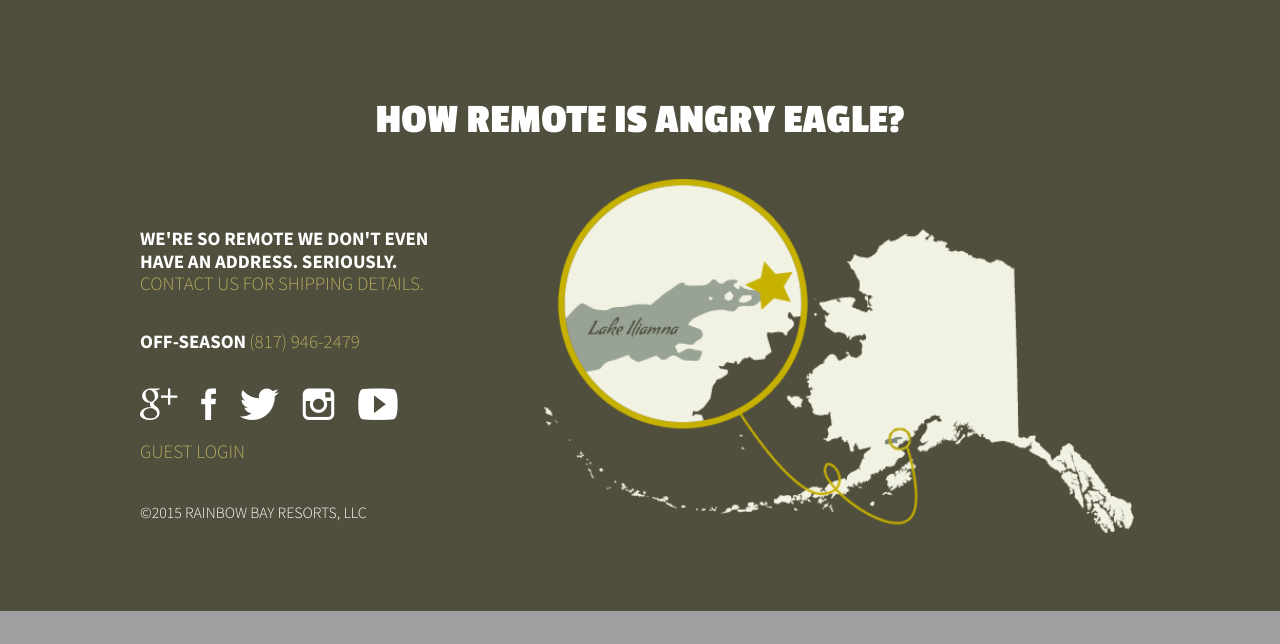
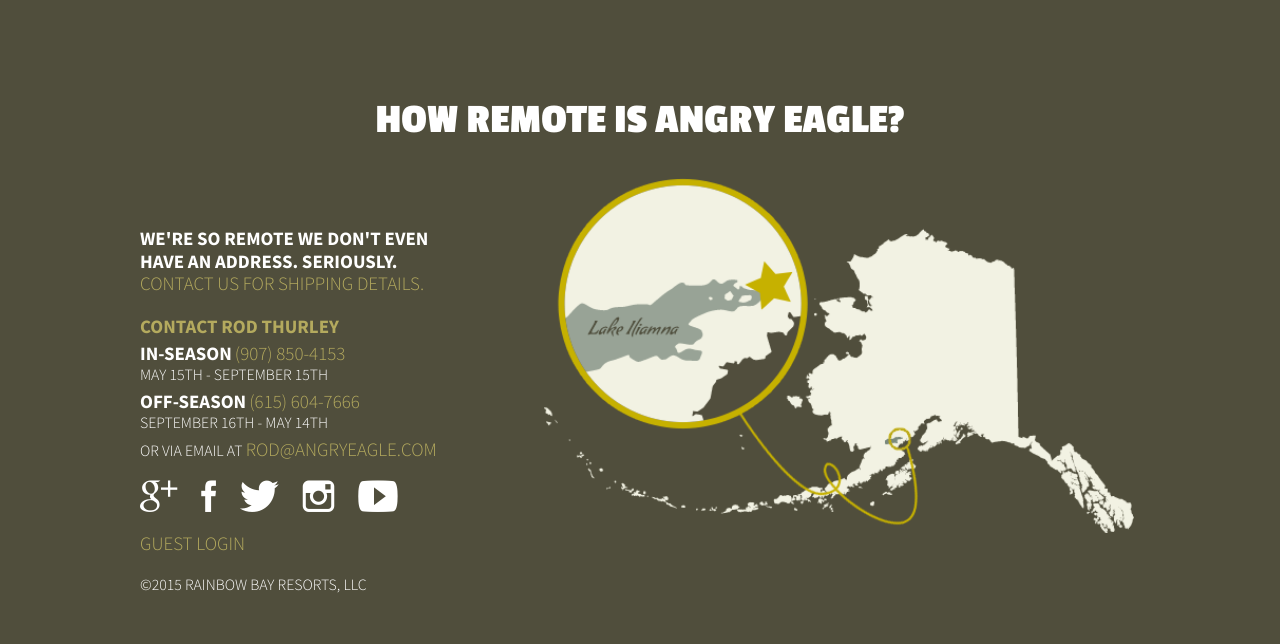
Before and after one commit to lindseyemaddox/rainbow-bay, a PHP site: page /about/staff in a window 1280 px wide. Shown: the part 2159-2803 px from the top of the page. Before the commit the page ends 2770 px from the top, so only its background shows below. Run offline with PHP 8.4, Linux system fonts and the light colour scheme; data that the repository does not hold is empty; some libraries are stand-ins or nearby versions; some web fonts are replaced.

Commit message:
add rod, remove jim

```diff
--- a/_assets/inc/footer.php
+++ b/_assets/inc/footer.php
@@ -9,30 +9,13 @@
 
 					<p class="remote" property="description"><span>We're so remote we don't even have an address. Seriously. </span><a href="/contact">Contact us for shipping details.</a></p>
 
-					<br/>
+					<p style="padding-bottom:5px;color:#b4aa5e;"><span>Contact Rod Thurley</p>
 
-					<?php
-					    $year = date('Y');
-					    $today = date('Y-m-d H:i:s');
-					    $startDate = date('Y-m-d H:i:s', strtotime("June 1, '$year' 12:01am"));
-					    $endDate = date('Y-m-d H:i:s', strtotime("September 30, '$year' 12:00pm"));
+					<p style="padding-bottom:5px;" itemprop="telephone" content="+19078504153"><span>In-Season</span> <a href="tel:19078504153">(907) 850-4153</a><br/>May 15th - September 15th</p>
 
-					    if($today >= $startDate && $today <= $endDate)
-					    {
-					?>
-					      <p itemprop="telephone" content="+19078502235"><span>In-Season</span> <a href="tel:19078502235">(907) 850-2234</a></p>
-					<?php
-					    }
+					<p style="padding-bottom:5px;" itemprop="telephone" content="+16156047666"><span>Off-Season</span> <a href="tel:16156047666">(615) 604-7666</a><br/>September 16th - May 14th</p>
 
-					    if($today >= $startDate)
-					    {
-					?>
-					      <p itemprop="telephone" content="+18179462479"><span>Off-Season</span> <a href="tel:18179462479">(817) 946-2479</a></p>
-					<?php
-					    }
-					?>
-
-					<br/>
+					<p>Or via email at <a href="mailto:rod@angryeagle.com">rod@angryeagle.com</a></p>
 
 					<a href="https://plus.google.com/102073266521304104835/videos" class="icon icon-google-plus" target="_blank" rel="nofollow"></a>
 
@@ -48,7 +31,7 @@
 
 					<p class="copy"><a href="/guests">Guest Login</a></p>
 
-					<p class="copy">&copy;<?php echo date("Y"); ?> Rainbow Bay Resorts, LLC</p>
+					<p style="margin-top:0;" class="copy">&copy;<?php echo date("Y"); ?> Rainbow Bay Resorts, LLC</p>
 
 				</div><!--addresses-->
 
--- a/_assets/inc/navigation.php
+++ b/_assets/inc/navigation.php
@@ -19,7 +19,7 @@
 			<li class="drop"><a href="#">About Us<span class="drop-icon collapsed"></span></a>
 				<ul>
 					<li><a href="/about/owners">Our Owners</a></li>
-					<li><a href="/about/staff">Our Guides</a></li>
+					<li><a href="/about/staff">Our Staff</a></li>
 					<li><a href="/about/lodges">Our Lodges</a></li>
 					<li><a href="/about/fleet">Our Fleet</a></li>
 				</ul>
--- a/about/owners.php
+++ b/about/owners.php
@@ -68,7 +68,7 @@
 
     <p class="prev"><a href="/plan/equipment/"><img src="/_assets/img/prev.png"/> <span>Previous:</span> Equipment</a></p>
 
-    <p class="next"><a href="/about/staff/"><span>Next:</span> Our Guides <img src="/_assets/img/next.png"/></a></p>
+    <p class="next"><a href="/about/staff/"><span>Next:</span> Our Staff <img src="/_assets/img/next.png"/></a></p>
 
     <div class="clearfix"></div>
 
--- a/about/staff.php
+++ b/about/staff.php
@@ -24,13 +24,13 @@
 
 	<div class="inner" itemscope itemtype="http://schema.org/LodgingBusiness">
 
-    <a href="/lightboxes/staff/kern/" class="staff-item fancybox fancybox.iframe">
+    <a href="/lightboxes/staff/thurley/" class="staff-item fancybox fancybox.iframe">
 
       <span class="icon-bio"></span>
 
-      <h4 property="employee">Jim Kern <br />General Manager</h4>
+      <h4 property="employee">Rod Thurley <br />General Manager</h4>
 
-      <img src="/_assets/img/staff-kern.jpg" alt="Angry Eagle staff member Jim Kern">
+      <img src="/_assets/img/staff-thurley.jpg" alt="Angry Eagle staff member Rod Thurley">
 
     </a><!--staff-item-->
 
```
Also changed, not shown: contact.php (+2 -12 lines), lightboxes/staff/kern.php (deleted, +0 -26 lines), lightboxes/staff/thurley.php (added, +26 -0 lines), _assets/img/staff-thurley.jpg (added).
